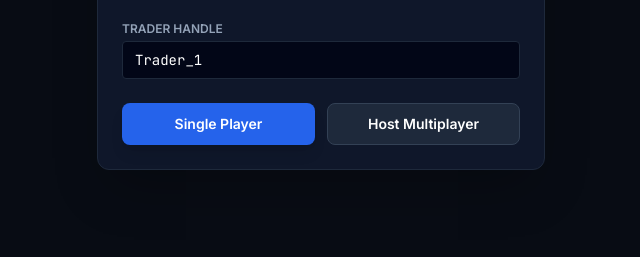
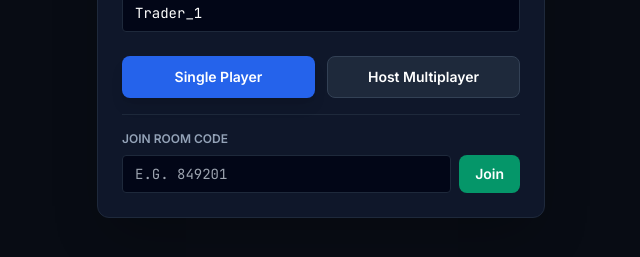
Before and after one commit to TomorrowMarkets/tomorrowmarkets.github.io, a plain HTML site: page index.html in a window 1280 px wide. Shown: the part 357-614 px from the top of the page, without its empty margins (319-959 px from the left). Drawn offline with nearby package versions, Linux system fonts and the light colour scheme.

Commit message:
Update index.html

```diff
--- a/index.html
+++ b/index.html
@@ -73,6 +73,17 @@
         <button id="btn-host-multiplayer" class="w-full bg-slate-800 hover:bg-slate-700 text-white font-semibold py-2.5 rounded-lg text-sm transition-colors border border-slate-700 cursor-pointer">
           Host Multiplayer
         </button>
+      </div>
+
+      <!-- Join Multiplayer Section -->
+      <div class="border-t border-slate-800 pt-4 space-y-2">
+        <label class="block text-xs font-semibold uppercase text-slate-400">Join Room Code</label>
+        <div class="flex gap-2">
+          <input type="text" id="room-code-input" placeholder="e.g. 849201" class="flex-1 bg-slate-950 border border-slate-800 rounded px-3 py-2 text-sm text-white focus:outline-none focus:border-blue-500 font-mono uppercase" />
+          <button id="btn-join-multiplayer" class="bg-emerald-600 hover:bg-emerald-500 text-white font-semibold px-4 py-2 rounded-lg text-sm transition-colors cursor-pointer">
+            Join
+          </button>
+        </div>
       </div>
     </div>
   </div>
```
Lines whose indentation alone changed are shown as unchanged.
